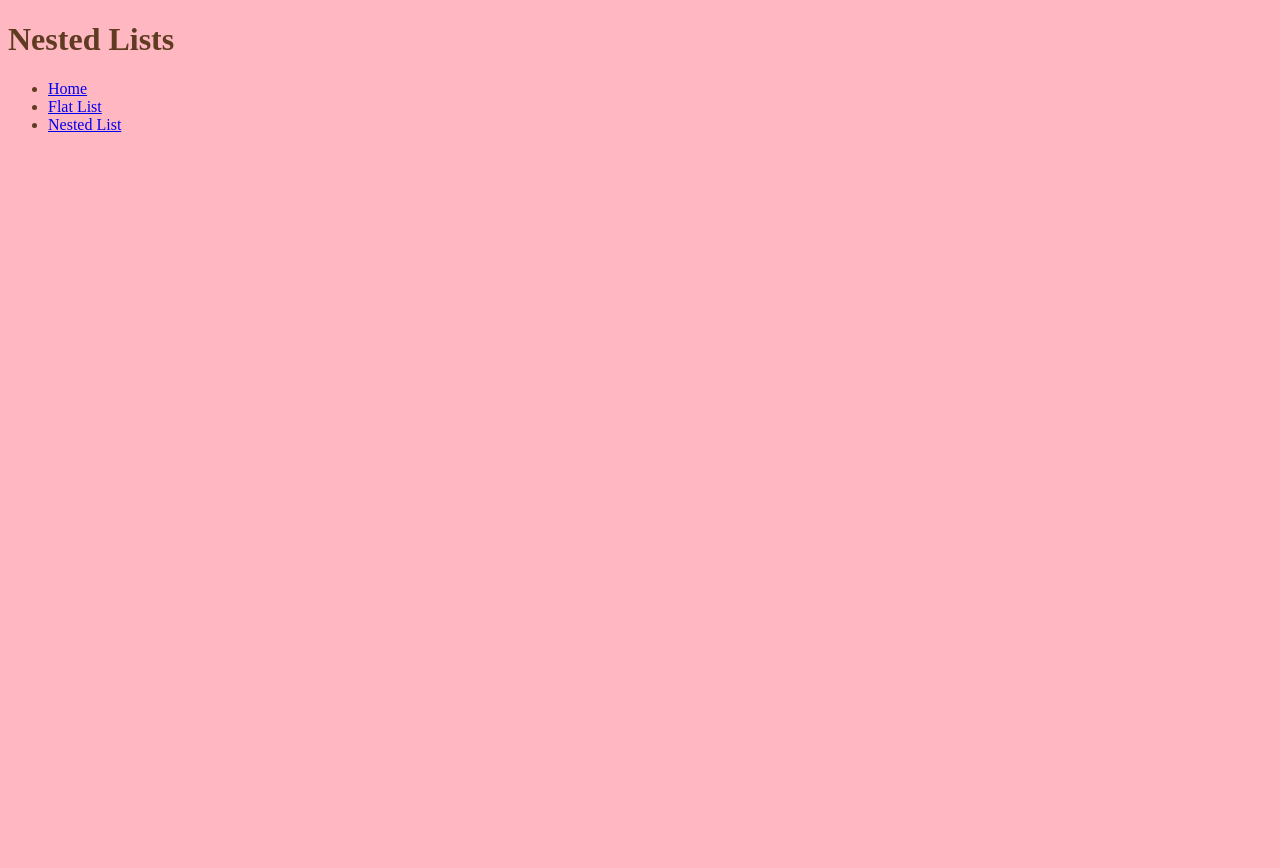
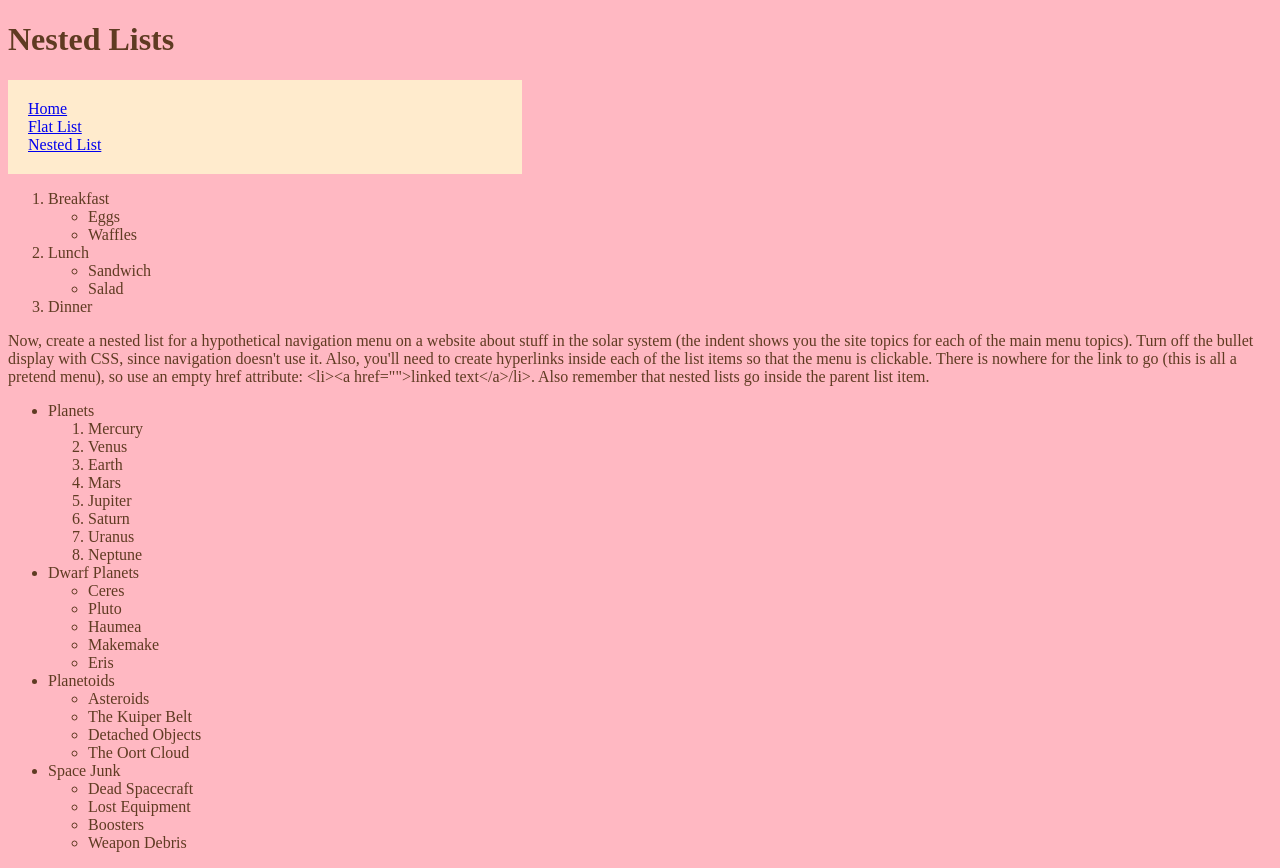
Before and after one commit to unnaph03-ux/4-lists, a plain HTML site: page nested-list.html in a window 1280 px wide. Before the commit the page ends 800 px from the top, so only its background shows below. Drawn offline with Linux system fonts and the light colour scheme.

Commit message:
added nested list

```diff
--- a/nested-list.html
+++ b/nested-list.html
@@ -10,7 +10,7 @@
 <body>
     <h1>Nested Lists</h1>
 
-        <ul>
+        <ul class="nav">
         <li>
             <a href="index.html">Home</a>
         </li>
@@ -22,6 +22,78 @@
         </li>
     </ul>
 
+    <ol>
+            <li>
+                Breakfast
+                <ul>
+                    <li>Eggs</li>
+                    <li>Waffles</li>
+                </ul>
+            </li>
+            <li>
+                Lunch
+                <ul>
+                    <li>Sandwich</li>
+                    <li>Salad</li>
+                </ul>
+            </li>
+            <li>
+                Dinner
+            </li>
+    </ol>
+
+<p>
+    Now, create a nested list for a hypothetical navigation menu on a website about stuff in the solar system (the indent shows you the site topics for each of the main menu topics).
+    Turn off the bullet display with CSS, since navigation doesn't use it.
+    Also, you'll need to create hyperlinks inside each of the list items so that the menu is clickable.
+    There is nowhere for the link to go (this is all a pretend menu), so use an empty href attribute: &lt;li&gt;&lt;a href=""&gt;linked text&lt;/a&gt;/li&gt;.
+    Also remember that nested lists go inside the parent list item.
+ </p>
+
+<ul>
+    <li>
+        Planets
+        <ol>
+            <li>Mercury</li>
+            <li>Venus</li>
+            <li>Earth</li>
+            <li>Mars</li>
+            <li>Jupiter</li>
+            <li>Saturn</li>
+            <li>Uranus</li>
+            <li>Neptune</li>
+        </ol>
+    </li>
+    <li>
+        Dwarf Planets
+        <ul>
+            <li>Ceres</li>
+            <li>Pluto</li>
+            <li>Haumea</li>
+            <li>Makemake</li>
+            <li>Eris</li>
+        </ul>
+    </li>
+    <li>
+        Planetoids
+        <ul>
+            <li>Asteroids</li>
+            <li>The Kuiper Belt</li>
+            <li>Detached Objects</li>
+            <li>The Oort Cloud</li>
+        </ul>
+    </li>
+    <li>
+        Space Junk
+        <ul>
+            <li>Dead Spacecraft</li>
+            <li>Lost Equipment</li>
+            <li>Boosters</li>
+            <li>Weapon Debris</li>
+        </ul>
+    </li>
+</ul>
+
 </body>
 
 </html>
--- a/styles.css
+++ b/styles.css
@@ -8,3 +8,9 @@ html {
 .letter-list {
     list-style-type: upper-alpha;
 }
+.nav {
+    list-style: none;
+    background-color: blanchedalmond;
+    padding: 20px;
+    margin-right: 750px;
+}
```
Also changed, not shown: flat-list.html (+1 -1 lines), index.html (+2 -1 lines).
